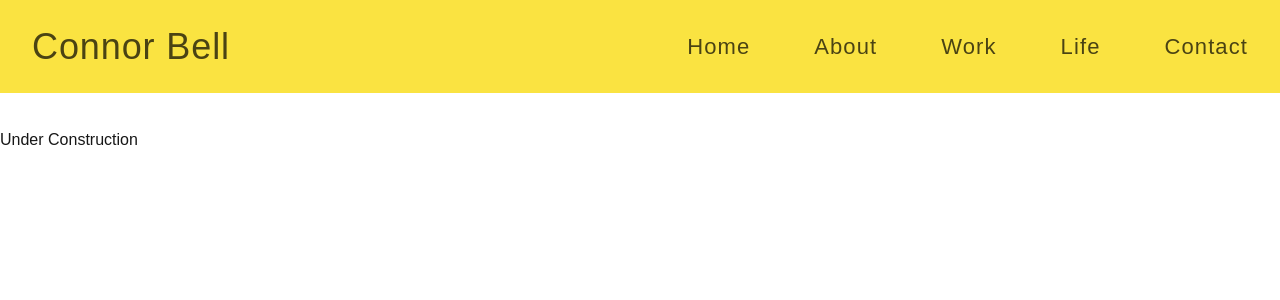
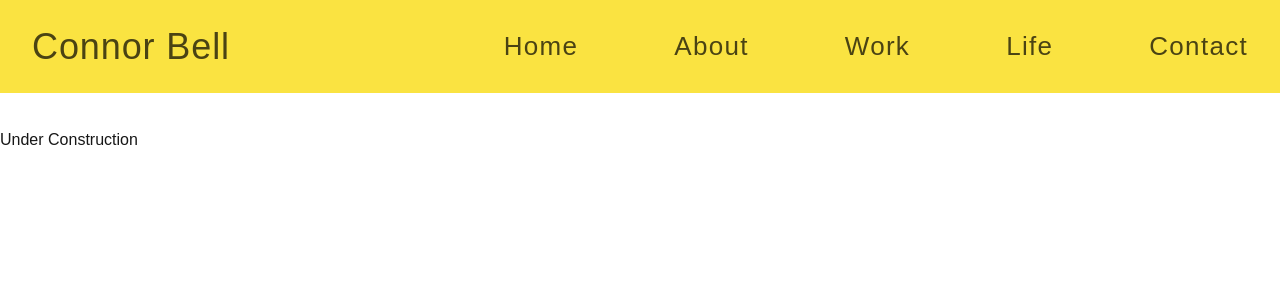
Before and after one commit to u24569608/Connor_Bell_CO_ZA, a Next.js app in the folder site/: page / in a window 1280 px wide. Shown: the top 300 px of the page. Built offline with nearby package versions, Linux system fonts and the light colour scheme; a web font is replaced by a local one.

Commit message:
Finalisation of Menubar (Design and Responsiveness)

```diff
--- a/site/components/Navbar.tsx
+++ b/site/components/Navbar.tsx
@@ -8,12 +8,12 @@ export default function Navbar() {
     <nav className="fixed top-0 left-0 w-full bg-[rgb(250,227,65)] px-8 py-6 flex items-center justify-between z-50">
       <div className="w-full max-w-[1400px] mx-auto flex items-center justify-between">
         {/* Name */}
-        <div className="text-[36px] md:text-[36px] leading-tight whitespace-nowrap opacity-70 font-medium tracking-wide text-black">
+        <div className="text-[36px] lg:text-[36px] leading-tight whitespace-nowrap opacity-70 font-medium tracking-wide text-black">
           Connor Bell
         </div>
 
         {/* Desktop Links */}
-        <div className="hidden md:flex flex-wrap items-center gap-x-16 gap-y-2 text-[18px] lg:text-[22px] font-medium tracking-wider text-black">
+        <div className="hidden lg:flex items-center gap-x-24 xl:gap-x-24 text-[26px] xl:text-[26px] font-medium tracking-wider text-black whitespace-nowrap">
           <a href="#hero" className="text-black opacity-70 hover:opacity-100 transition-all">
             Home
           </a>
@@ -33,7 +33,7 @@ export default function Navbar() {
 
         {/* Mobile Hamburger */}
         <button
-          className="md:hidden text-4xl text-black opacity-65"
+          className="lg:hidden text-4xl text-black opacity-65"
           onClick={() => setMenuOpen(true)}
         >
           ☰
```
